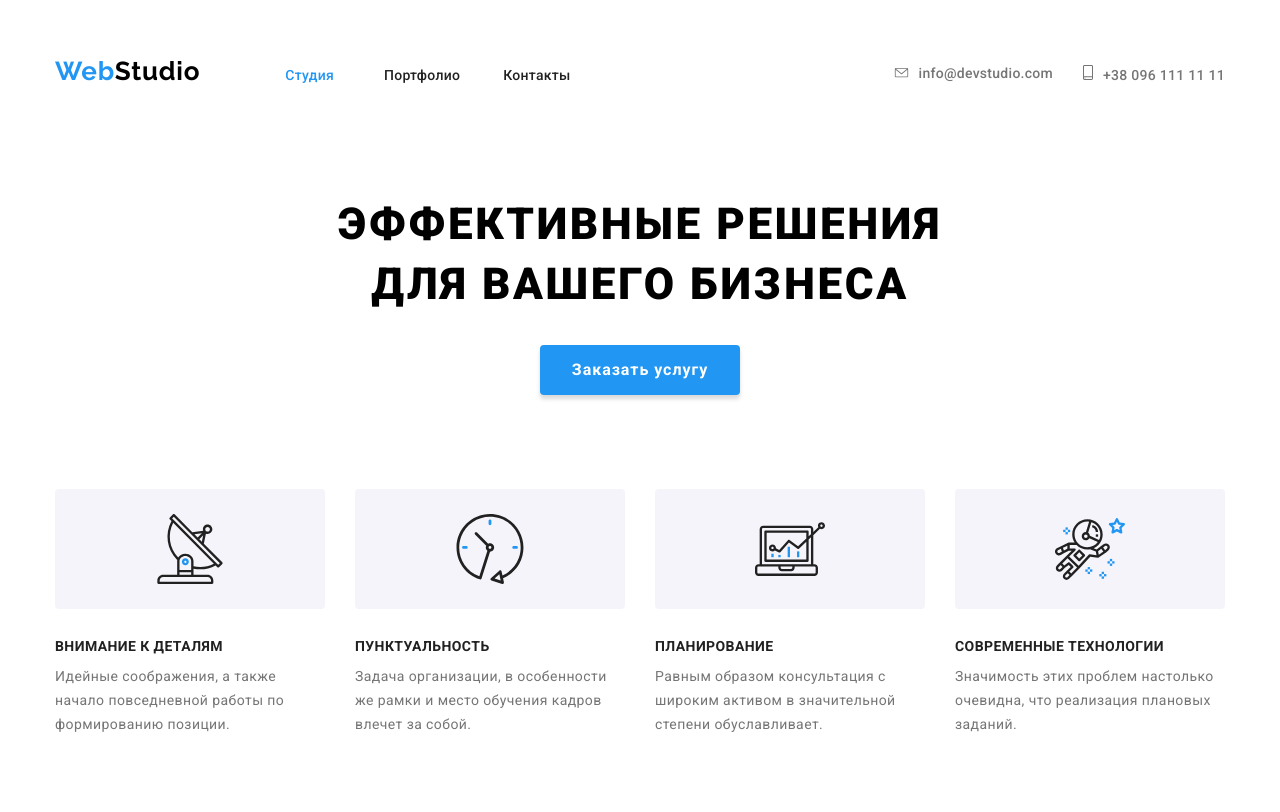
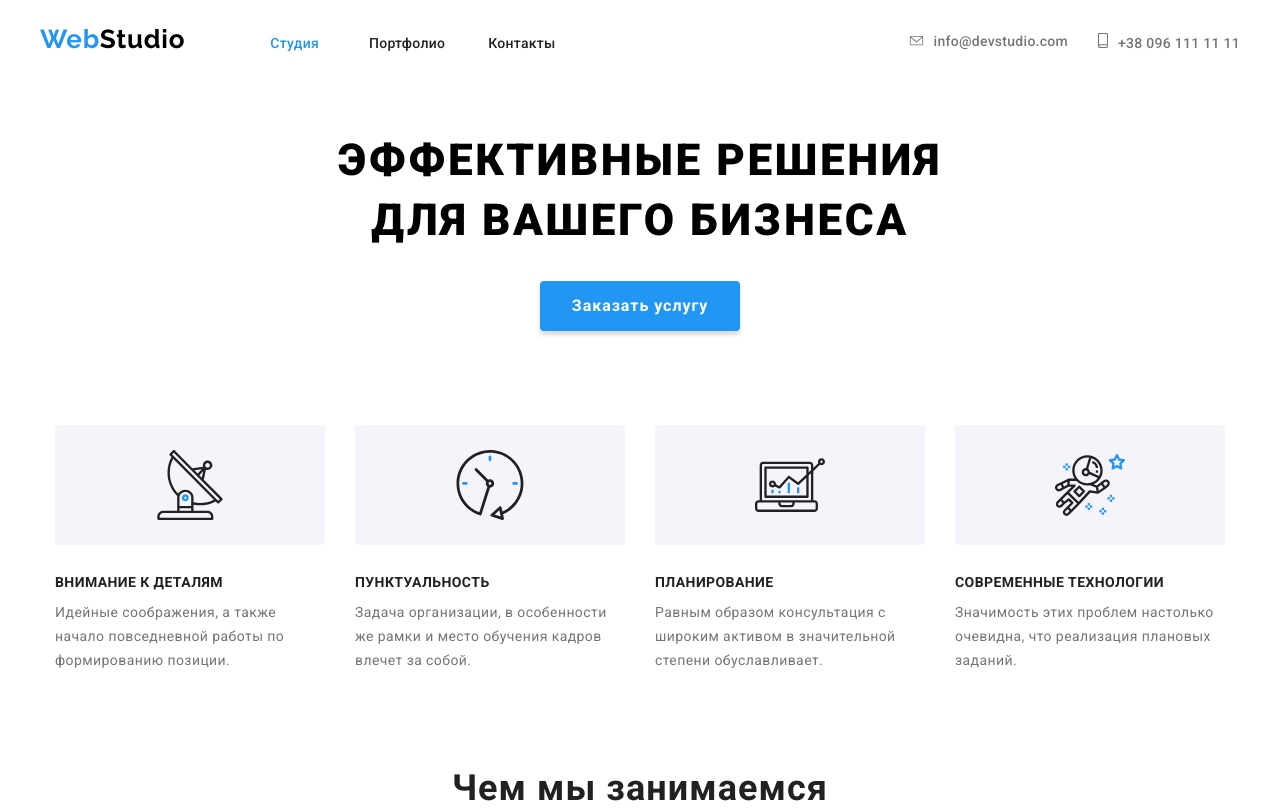
Before and after one commit to Korotenko17/goit-markup-hw-03, a plain HTML site: page index.html in a window 1280 px wide. Shown: the top 812 px of the page. Drawn offline with Linux system fonts and the light colour scheme.

Commit message:
Update style.css

```diff
--- a/css/style.css
+++ b/css/style.css
@@ -660,3 +660,7 @@ img {
     padding-top: 47px;
     padding-bottom: 94px;
 }
+
+.header-container .div-container {
+    padding: 0;
+}
```
